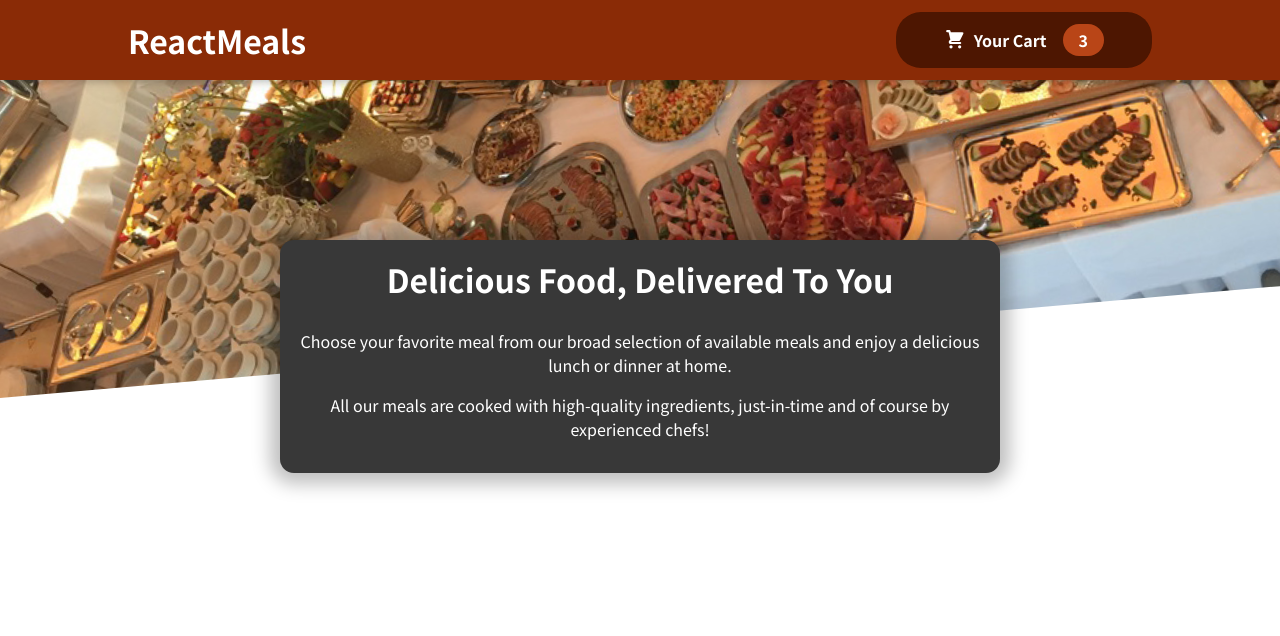
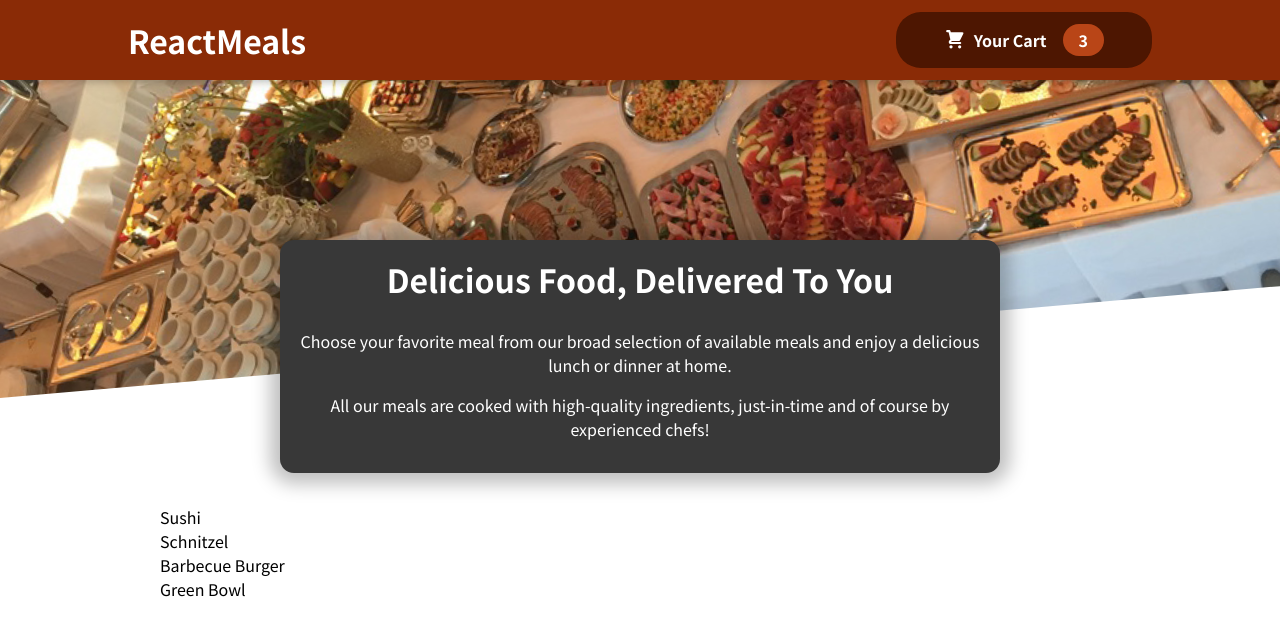
Before and after one commit to calher99/food-order-app, a React (Create React App) app: page / in a window 1280 px wide. Shown: the top 636 px of the page. Built offline with nearby package versions, Linux system fonts and the light colour scheme.

Commit message:
add meals and Card UI

```diff
--- a/src/App.js
+++ b/src/App.js
@@ -5,8 +5,11 @@ import Meals from "./components/Meals/Meals";
 function App() {
   return (
     <React.Fragment>
-      <Header/>
-      <Meals/>
+      <Header />
+      <main>
+        <Meals />
+      </main>
+
     </React.Fragment>
   );
 }
--- a/src/Components/Meals/AvailableMeals.js
+++ b/src/Components/Meals/AvailableMeals.js
@@ -1,4 +1,5 @@
 import React from 'react'
+import classes from './AvailableMeals.module.css'
 // Unrealistic component bc these would be retrieved from an API
 
 const DUMMY_MEALS = [
@@ -29,7 +30,16 @@ const DUMMY_MEALS = [
 ];
 const AvailableMeals = () => {
     return (
-    <div>AvailableMeals</div>
+        <section className={classes.meals}>
+            <ul>
+                {DUMMY_MEALS.map(meal => {
+                    return (
+                        <li>{meal.name}</li>
+                    );
+                })}
+            </ul>
+        </section>
+
     )
 }
 
--- a/src/Components/Meals/Meals.js
+++ b/src/Components/Meals/Meals.js
@@ -1,10 +1,14 @@
 import React from 'react'
+import AvailableMeals from './AvailableMeals'
 import MealsSummary from './MealsSummary'
 
 const Meals = () => {
-  return (
-    <MealsSummary/>
-  )
+    return (
+        <React.Fragment>
+            <MealsSummary />
+            <AvailableMeals />
+        </React.Fragment>
+    )
 }
 
 export default Meals
--- /dev/null
+++ b/src/Components/UI/Card.module.css
@@ -0,0 +1,6 @@
+.card {
+    padding: 1rem;
+    box-shadow: 0 2px 8px rgba(0, 0, 0, 0.25);
+    border-radius: 14px;
+    background-color: white;
+}
```
Also changed, not shown: src/Components/UI/Card.js (added). Lines whose indentation alone changed are shown as unchanged.
